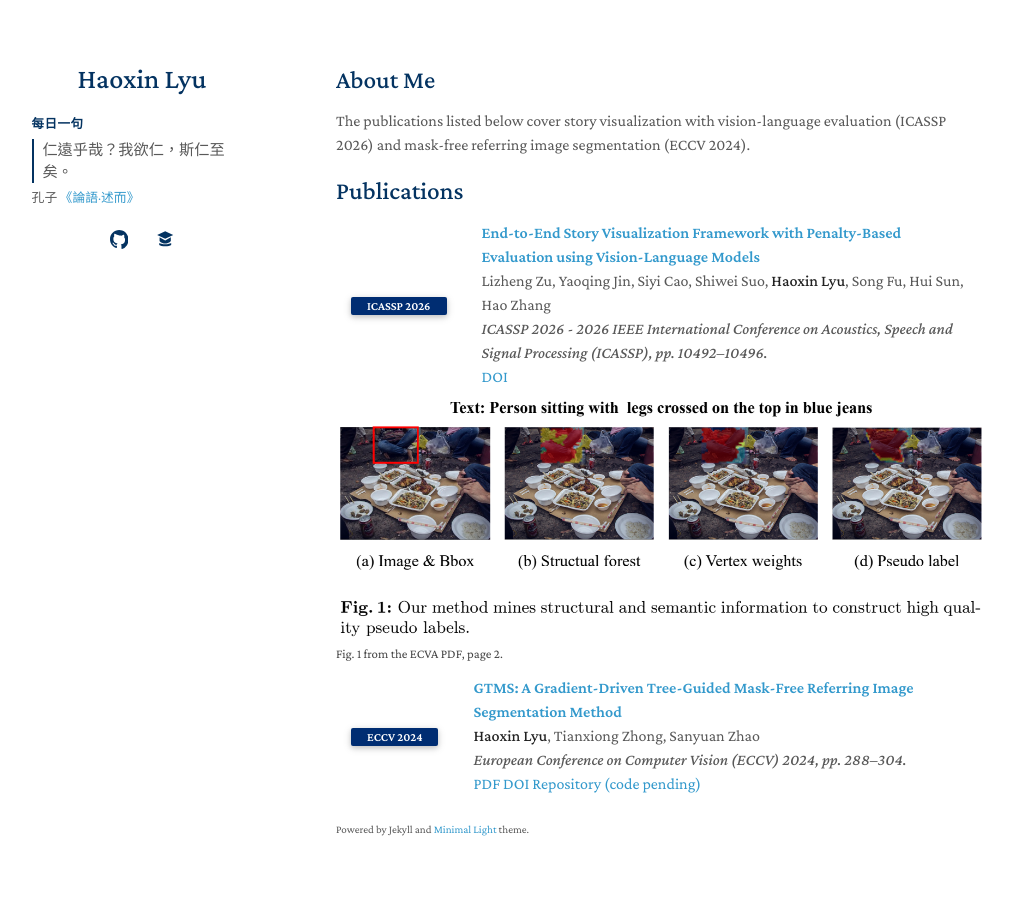
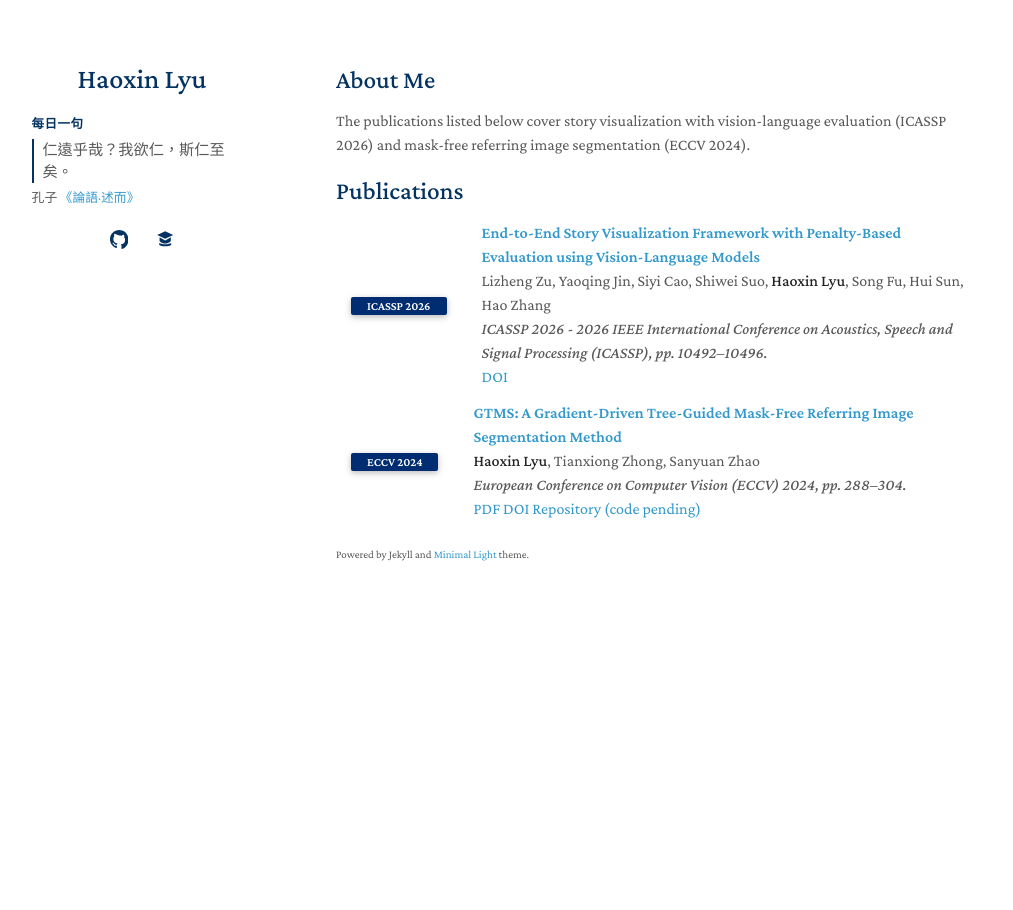
Before and after one commit to eternalld/eternalld.github.io, a Jekyll site: the page built from index.md, in a window 1280 px wide. Shown: the whole page, without its empty margins (134-1147 px from the left). Built offline with Jekyll 4.4.1, drawn with Linux system fonts in a browser that asks for light colours; comment, search, counter and statistics services are not loaded.

Commit message:
Remove the publication figure and keep the conference badges.
Drop the GTMS image and its caption so each paper is a compact badge, title, and links row.

Co-authored-by: Eternal_LD <eternalld@users.noreply.github.com>

```diff
--- a/_data/publications.yml
+++ b/_data/publications.yml
@@ -21,9 +21,6 @@ items:
     title_url: https://www.ecva.net/papers/eccv_2024/papers_ECCV/papers/08341.pdf
     venue: "European Conference on Computer Vision (ECCV) 2024, pp. 288–304."
     venue_short: "ECCV 2024"
-    image: ./assets/img/gtms-eccv2024-fig1.png
-    image_alt: "Figure 1 of GTMS (ECCV 2024), from page 2 of the ECVA PDF: the referring text and four panels for the image with a bounding box, structural forest, vertex weights, and pseudo label."
-    image_source: "Fig. 1 from the ECVA PDF, page 2."
     authors:
       - name: Haoxin Lyu
         highlight: true
--- a/_includes/publications.md
+++ b/_includes/publications.md
@@ -5,12 +5,6 @@
 <ol class="bibliography">
 {% for link in items %}
 <li>
-{% if link.image %}
-<figure class="pub-teaser">
-  <img src="{{ link.image }}" alt="{{ link.image_alt | escape }}" loading="lazy">
-  {% if link.image_source %}<figcaption>{{ link.image_source }}</figcaption>{% endif %}
-</figure>
-{% endif %}
 <div class="pub-row">
   <div class="col-sm-3 abbr no-teaser">
     {% if link.venue_short %}
--- a/_sass/minimal-light-publications.scss
+++ b/_sass/minimal-light-publications.scss
@@ -80,8 +80,8 @@ blockquote {
     margin-top: 0;
 
     li {
-      min-height: 110px;
-      margin-bottom: 0.5rem;
+      min-height: 0;
+      margin-bottom: 0.75rem;
 
       // Left column: teaser image and conference badge
       .abbr {
--- a/_sass/minimal-light.scss
+++ b/_sass/minimal-light.scss
@@ -637,24 +637,6 @@ header ul {
   vertical-align: -0.2rem;
 }
 
-.pub-teaser {
-  margin: 0 0 0.75rem;
-
-  img {
-    display: block;
-    width: 100%;
-    max-width: 100%;
-    height: auto;
-  }
-
-  figcaption {
-    margin-top: 0.3rem;
-    font-size: 0.8rem;
-    line-height: 1.4;
-    color: $color-muted;
-  }
-}
-
 .publications .title,
 .publications .author,
 .publications .periodical,
@@ -695,8 +677,7 @@ summary:focus-visible {
     }
   }
 
-  .pageviews,
-  .pub-teaser figcaption {
+  .pageviews {
     color: $dark-text;
   }
 }
```
Also changed, not shown: docs/import/2026-11-23-scholar-import.md (+1 -1 lines), docs/superpowers/specs/2026-11-23-scholar-publications-design.md (+1 -1 lines), tests/integration/built-site.test.mjs (+5 -1 lines), tests/publications-import.test.mjs (+4 -0 lines), assets/img/gtms-eccv2024-fig1.png (deleted).
